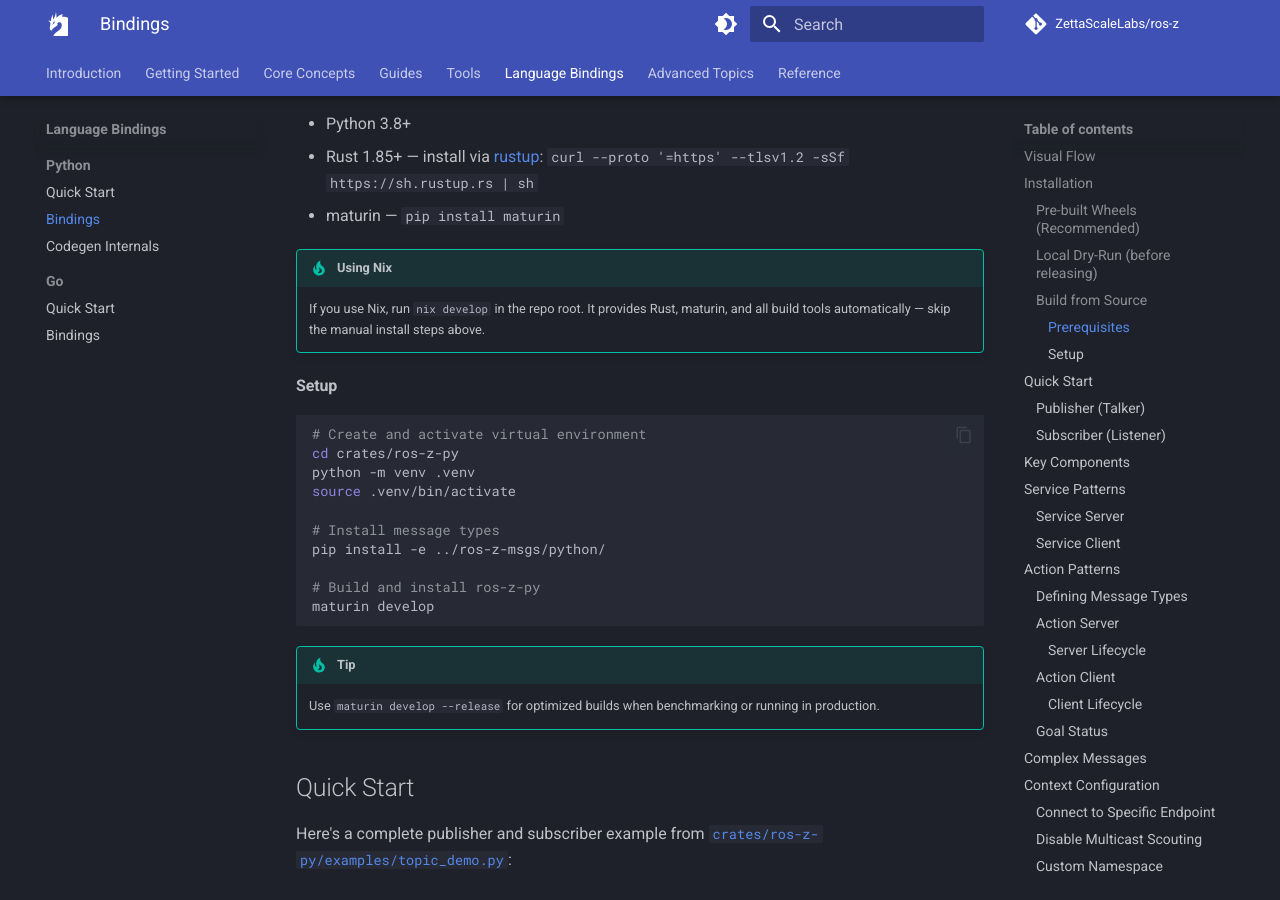
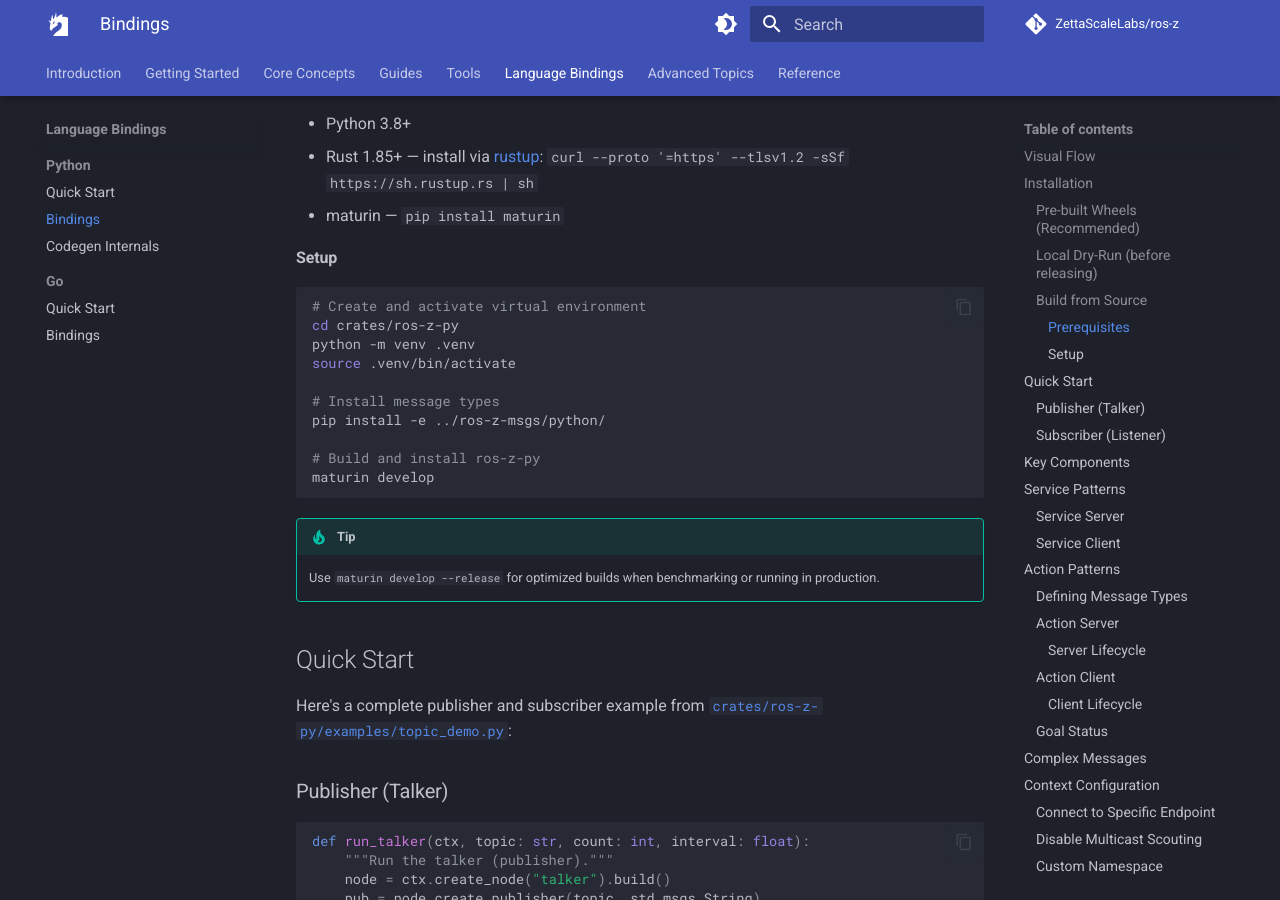
Before and after one commit to ZettaScaleLabs/ros-z, an MkDocs documentation site: the page built from docs/bindings/python.md, in a window 1280 px wide and 900 px high, scrolled down 2125 px. Built offline with MkDocs 1.6.1 and Material for MkDocs 9.7.7, drawn with Linux system fonts in a browser that asks for light colours; comment, search, counter and statistics services are not loaded.

Commit message:
docs: remove unnecessary Nix tip from Python build-from-source section

```diff
--- a/docs/bindings/python.md
+++ b/docs/bindings/python.md
@@ -75,9 +75,6 @@ For development or platforms without pre-built wheels:
 - Python 3.8+
 - Rust 1.85+ — install via [rustup](https://rustup.rs): `curl --proto '=https' --tlsv1.2 -sSf https://sh.rustup.rs | sh`
 - maturin — `pip install maturin`
-
-!!! tip "Using Nix"
-    If you use Nix, run `nix develop` in the repo root. It provides Rust, maturin, and all build tools automatically — skip the manual install steps above.
 
 #### Setup
 
```
